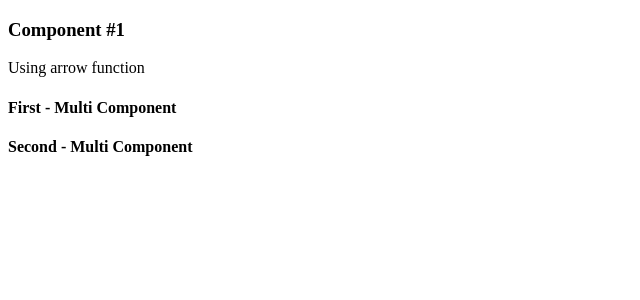
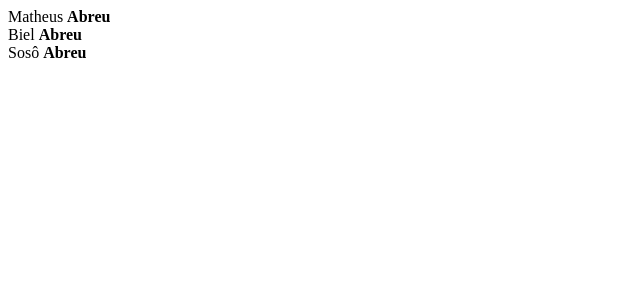
Before and after one commit to matheusabr/react-ex1, a React app: page / in a window 1280 px wide. Shown: the top 300 px of the page, without its empty margins (0-640 px from the left). Built offline with nearby package versions, Linux system fonts and the light colour scheme.

Commit message:
feat: using parent component

```diff
--- /dev/null
+++ b/src/components/family.jsx
@@ -0,0 +1,11 @@
+import React from 'react'
+
+import Member from './member'
+
+export default props => (
+  <div>
+    <Member name='Matheus' lastName='Abreu' />
+    <Member name='Biel' lastName='Abreu' />
+    <Member name='Sosô' lastName='Abreu' />
+  </div>
+)
--- /dev/null
+++ b/src/components/member.jsx
@@ -0,0 +1,7 @@
+import React from 'react'
+
+export default props => (
+  <div>
+    {props.name} <strong>{props.lastName}</strong>
+  </div>
+)
--- a/src/index.jsx
+++ b/src/index.jsx
@@ -1,14 +1,6 @@
 import React from 'react'
 import ReactDOM from 'react-dom'
 
-import Comp1 from './components/comp1'
-import FirstComp, { SecondComp } from './components/multComp'
+import Family from './components/family'
 
-ReactDOM.render(
-  <div>
-    <Comp1 number={1} />
-    <FirstComp />
-    <SecondComp />
-  </div>,
-  document.getElementById('app')
-)
+ReactDOM.render(<Family />, document.getElementById('app'))
```
Also changed, not shown: src.1/index.jsx (added, +14 -0 lines), src.1/components/comp1.jsx (renamed from src/components/comp1.jsx), src.1/components/multComp.jsx (renamed from src/components/multComp.jsx).
